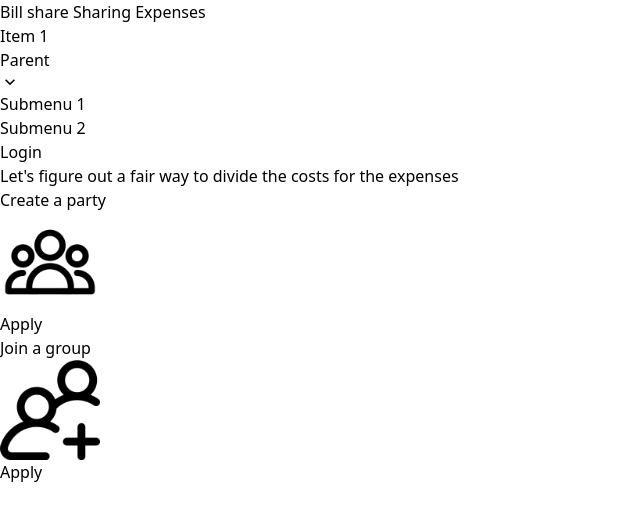
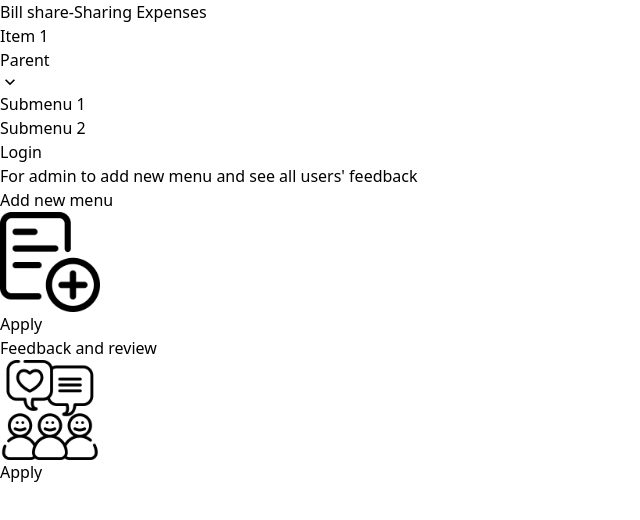
Before and after one commit to DaphnexxEli/Bill-Share-FE, a React (Vite) app in the folder frontend/: page / in a window 1280 px wide. Shown: the top 520 px of the page, without its empty margins (0-640 px from the left). Built offline with nearby package versions, Linux system fonts and the light colour scheme.

Commit message:
create AdminPage

```diff
--- a/frontend/index.html
+++ b/frontend/index.html
@@ -5,7 +5,7 @@
     <meta charset="UTF-8" />
     <link rel="icon" type="image/svg+xml" href="/vite.svg" />
     <meta name="viewport" content="width=device-width, initial-scale=1.0" />
-    <title>Bill share Sharing Expenses</title>
+    <title>Bill share-Sharing Expenses</title>
 </head>
 
 <body>
--- a/frontend/src/App.jsx
+++ b/frontend/src/App.jsx
@@ -8,6 +8,7 @@ import { TwoOption } from "./pages/twoOption";
 import { JoinByCodeOrQRCode} from "./pages/joinPartypage";
 import { CreateParty} from "./pages/CreateParty";
 import { ResetPassword } from "./pages/Reset";
+import { ForAdmin } from "./pages/AdminPage";
 
 
 function App() {
@@ -23,6 +24,7 @@ function App() {
           <Route path="/TwoOption" element={<TwoOption />} />
           <Route path="/createParty" element={<CreateParty />} />
           <Route path="/joinByCodeOrQRCode" element={<JoinByCodeOrQRCode />} />
+          <Route path="/forAdmin" element={<ForAdmin />} />
         </Routes>
       </div>
     </>
--- a/frontend/src/components/Navbar.jsx
+++ b/frontend/src/components/Navbar.jsx
@@ -6,7 +6,7 @@ export default function Navbar() {
   return (
     <div className="navbar bg-base-100">
       <div className="flex-1">
-        <Link to="/" className="btn btn-ghost normal-case text-xl">Bill share Sharing Expenses</Link>
+        <Link to="/" className="btn btn-ghost normal-case text-xl">Bill share-Sharing Expenses</Link>
       </div>
       <div className="flex-none">
         <ul className="menu menu-horizontal px-1">
--- a/frontend/src/pages/AdminPage.jsx
+++ b/frontend/src/pages/AdminPage.jsx
@@ -1,14 +1,51 @@
-import React from 'react';
-import api from '../services/api';
+import React from "react";
+import { Link } from "react-router-dom";
 
-const AdminPage = ({ admin }) => {
+
+
+export const ForAdmin = () => {
   return (
-    <div>
-      <h1>Welcome, Admin {admin.username}!</h1>
-      <p>Email: {admin.email}</p>
-      {/* Add more admin-specific content here */}
+    <div className="container flex justify-center">
+      <div className="row">
+        <div className="col-md-6">
+
+        <h1 className=""> For admin to add new menu and see all users' feedback</h1>
+
+          <div className="card">
+            <div className="card-body">
+              <div class="card w-96 bg-base-100 shadow-xl image-full">
+                <div class="card-body">
+                  <h2 class="card-title">Add new menu</h2>
+                        <img src="../public/add-menu.png"alt="add" style={{ width: '100px', height: '100px' }}/>
+                  <div class="card-actions justify-end">
+                  <Link to="/createParty">
+                    <button class="btn btn-primary">Apply</button>
+                  </Link>
+                  </div>
+                </div>
+              </div>
+            </div>
+          </div>
+        </div>
+        <div className="col-md-6">
+          <div className="card">
+            <div className="card-body">
+              <div class="card w-96 bg-base-100 shadow-xl image-full">
+
+                <div class="card-body">
+                  <h2 class="card-title">Feedback and review</h2>
+                  <img src="../public/opinion.png" alt="opinion" style={{ width: '100px', height: '100px' }}/>
+                  <div class="card-actions justify-end">
+                  <Link to="/joinByCodeOrQRCode ">
+                    <button class="btn btn-primary">Apply</button>
+                  </Link>
+                  </div>
+                </div>
+              </div>
+            </div>
+          </div>
+        </div>
+      </div>
     </div>
   );
 };
-
-export default AdminPage;
--- a/frontend/src/pages/Home.jsx
+++ b/frontend/src/pages/Home.jsx
@@ -1,12 +1,13 @@
 import React from "react";
 
 import CardContainer from "../components/optionSelection";
+import { ForAdmin } from "./AdminPage";
 // import CreatePartyPage from "./CreateParty";
 
 export const Home = () => {
   return (
     <div>
-      <CardContainer />
+      <ForAdmin />
     </div>
   );
 };
--- a/frontend/src/services/api.js
+++ b/frontend/src/services/api.js
@@ -11,7 +11,7 @@ const login = async(email, password) => {
         });
         return response.data;
     } catch (error) {
-        throw error.response.data;
+        this.setState({ message: error.response.data.message })
     }
 };
 
```
Also changed, not shown: frontend/public/add-menu.png (added), frontend/public/opinion.png (added).
